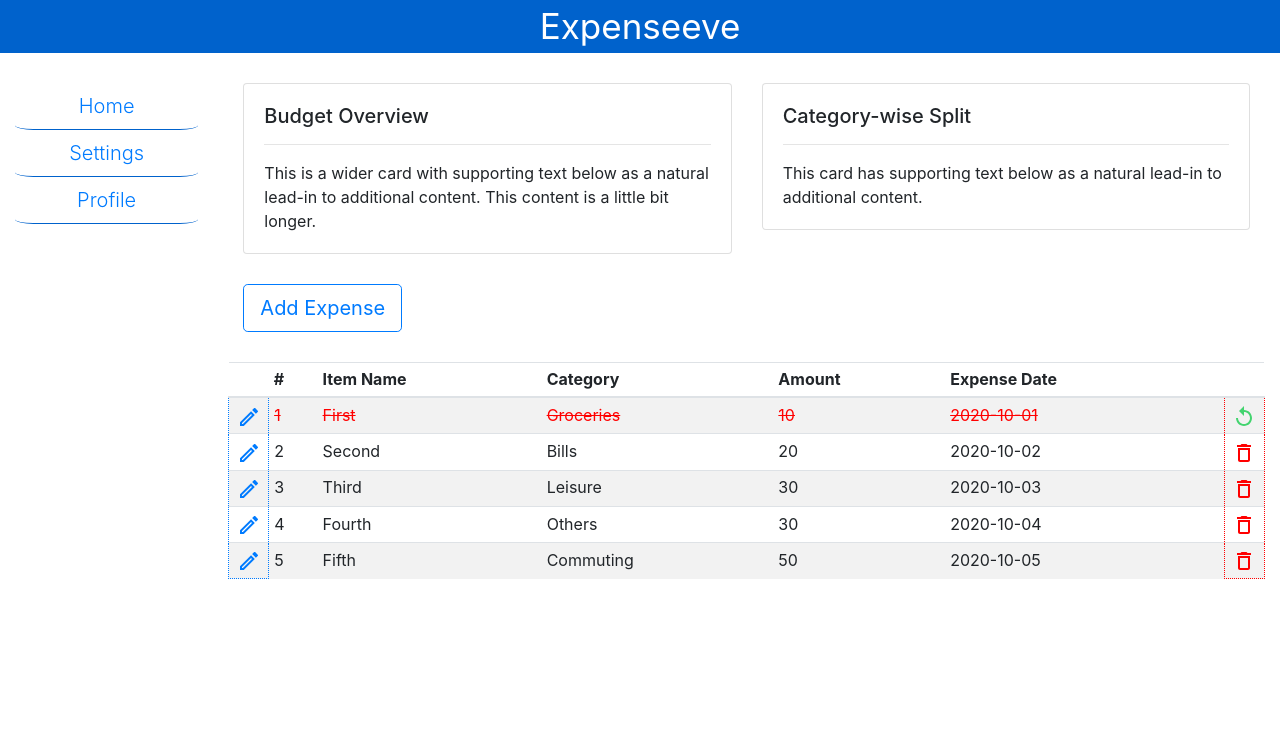
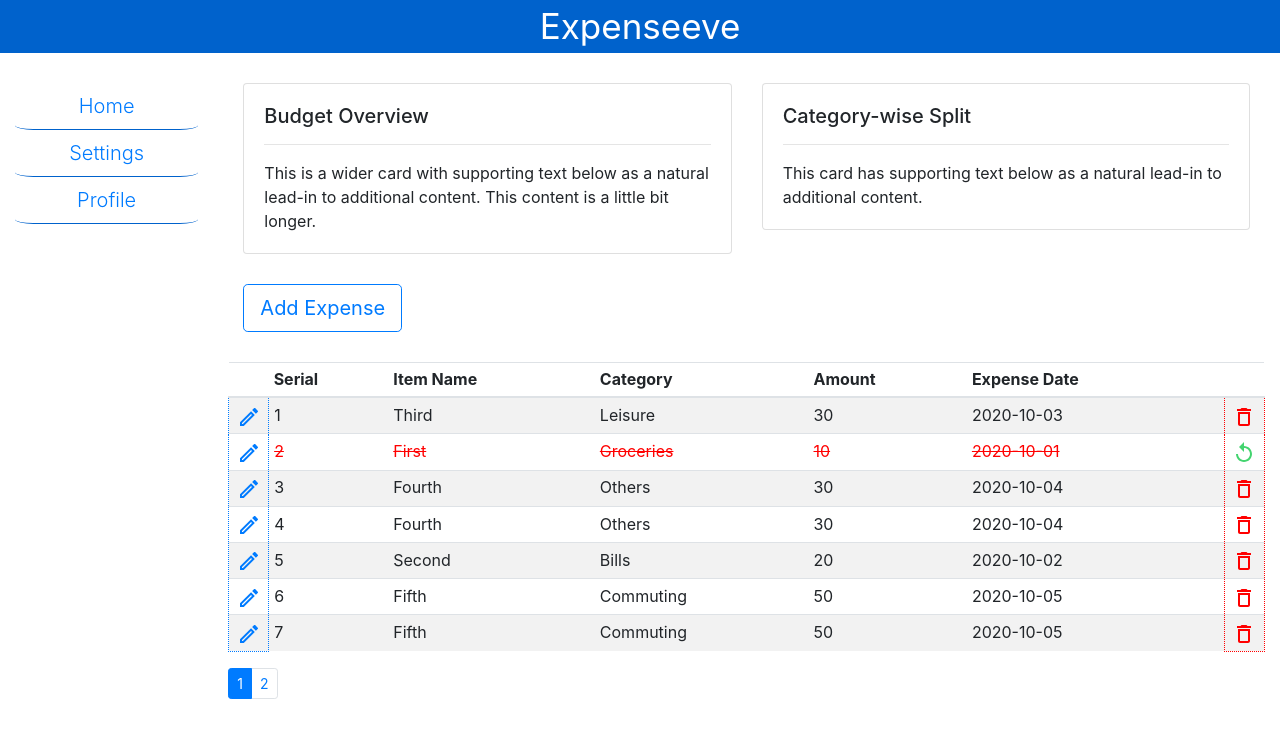
Before and after one commit to GiAdi/Expenseeve, a React (Create React App) app in the folder expenseeve_frontend/: page / in a window 1280 px wide. Shown: the top 738 px of the page. Built offline with nearby package versions, Linux system fonts and the light colour scheme.

Commit message:
Pagination added

```diff
--- a/expenseeve_frontend/src/components/Expenses.js
+++ b/expenseeve_frontend/src/components/Expenses.js
@@ -1,41 +1,61 @@
 import React from 'react';
 import '../styles/expenses.css';
 import { connect } from 'react-redux';
-import { Table } from 'react-bootstrap'
-import { deleteExpense, editExpense, toggleModal } from '../redux/actions'
-import AddExpense from './AddExpense';
+import { Table, Pagination } from 'react-bootstrap'
+import { deleteExpense, editExpense, toggleModal, handlePageClick } from '../redux/actions'
 import EditOutlinedIcon from '@material-ui/icons/EditOutlined';
 import DeleteOutlineIcon from '@material-ui/icons/DeleteOutline';
 import ReplayIcon from '@material-ui/icons/Replay';
 
 const Expenses = (props) => {
 
-    let expenseRows = props.expenses.map((el, index) => {
+    let itemsPerPage = 7;
+    let active = props.currentPage;
+    let expenses = props.expenses;
+    let totalRecords = expenses.length;
+    console.log(active)
+
+    // FOR PAGINATION
+    let totalPages = Math.ceil(totalRecords / itemsPerPage);
+    let items = [];
+    for (let number = 1; number <= totalPages; number++) {
+        items.push(
+            <Pagination.Item key={number} active={number === active} onClick={()=>props.handlePageClick(number)}>
+                {number}
+            </Pagination.Item>,
+        );
+    }
+
+    // FOR CURRENT PAGE
+    let start = ((active-1)*itemsPerPage);
+    let end = start + itemsPerPage;
+    let expenseRows = [];
+    for (let i = start; i<end && i<totalRecords; i++) {
+        expenseRows.push(
+            <tr key={expenses[i].id} id={expenses[i].id} className={expenses[i].deleted === 'true' ? 'deletedRow' : ''}>
+                <td className="tableBtn edit" onClick={() => props.toggleModal(expenses[i])}>
+                    <EditOutlinedIcon />
+                </td>
+                <td>{i + 1}</td>
+                <td>{expenses[i].name}</td>
+                <td>{expenses[i].category}</td>
+                <td>{expenses[i].amount}</td>
+                <td>{expenses[i].date}</td>
+                <td className="tableBtn delete" onClick={() => props.deleteExpense(expenses[i].id)}>
+                    {expenses[i].deleted === 'true' ? <ReplayIcon style={{ color: '#3fd36cfa' }} /> : <DeleteOutlineIcon />}
+                </td>
+            </tr>
+        )
+    }
+
+
     return (
         <React.Fragment>
-                <tr key={el.id} id={el.id} className={el.deleted === 'true' ? 'deletedRow' : ''}>
-                    <td className="tableBtn edit" onClick={() => props.toggleModal(el)}>
-                        <EditOutlinedIcon />
-                    </td>
-                    <td>{index + 1}</td>
-                    <td>{el.name}</td>
-                    <td>{el.category}</td>
-                    <td>{el.amount}</td>
-                    <td>{el.date}</td>
-                    <td className="tableBtn delete" onClick={() => props.deleteExpense(el.id)}>
-                        {el.deleted === 'true' ? <ReplayIcon style={{ color: '#3fd36cfa' }} /> : <DeleteOutlineIcon />}
-                    </td>
-                </tr>
-            </React.Fragment>
-        )
-    })
-
-    return (
             <Table striped size="sm" >
                 <thead>
                     <tr key='headers'>
                         <th></th>
-                    <th>#</th>
+                        <th>Serial</th>
                         <th>Item Name</th>
                         <th>Category</th>
                         <th>Amount</th>
@@ -47,12 +67,15 @@ const Expenses = (props) => {
                     {expenseRows}
                 </tbody>
             </Table>
+            <Pagination size="sm">{items}</Pagination>
+        </React.Fragment>
     );
 }
 
 const mapStateToProps = state => {
     return {
-        expenses: state.expenses
+        expenses: state.expenses,
+        currentPage: state.currentPage
     }
 }
 
@@ -60,10 +83,9 @@ const mapDispatchToProps = dispatch => {
     return {
         deleteExpense: (id) => dispatch(deleteExpense(id)),
         editExpense: (id) => dispatch(editExpense(id)),
-        toggleModal: (el) => dispatch(toggleModal(el))
+        toggleModal: (el) => dispatch(toggleModal(el)),
+        handlePageClick: (number) => dispatch(handlePageClick(number))
     }
 }
 
-
-
 export default connect(mapStateToProps, mapDispatchToProps)(Expenses);
--- a/expenseeve_frontend/src/redux/actions.js
+++ b/expenseeve_frontend/src/redux/actions.js
@@ -39,3 +39,11 @@ export const handleChange = (change) => {
         data: change
     }
 }
+
+export const handlePageClick = (number) => {
+    console.log(number)
+    return {
+        type: 'handlePageClick',
+        data: number
+    }
+}
--- a/expenseeve_frontend/src/redux/reducer.js
+++ b/expenseeve_frontend/src/redux/reducer.js
@@ -2,16 +2,24 @@ const initialState = {
     currentTab: 'home',
     isModalOpen: false,
     expenses: [
+        { id: 3, name: 'Third', category: 'Leisure', amount: 30, date: '2020-10-03', deleted: 'false'},
         { id: 1, name: 'First', category: 'Groceries', amount: 10, date: '2020-10-01', deleted: 'true'},
+        { id: 4, name: 'Fourth', category: 'Others', amount: 30, date: '2020-10-04', deleted: 'false'},
+        { id: 7, name: 'Fourth', category: 'Others', amount: 30, date: '2020-10-04', deleted: 'false'},
         { id: 2, name: 'Second', category: 'Bills', amount: 20, date: '2020-10-02', deleted: 'false'},
-        { id: 3, name: 'Third', category: 'Leisure', amount: 30, date: '2020-10-03', deleted: 'false'},
-        { id: 4, name: 'Fourth', category: 'Others', amount: 30, date: '2020-10-04', deleted: 'false'},
-        { id: 5, name: 'Fifth', category: 'Commuting', amount: 50, date: '2020-10-05', deleted: 'false'}
+        { id: 5, name: 'Fifth', category: 'Commuting', amount: 50, date: '2020-10-05', deleted: 'false'},
+        { id: 8, name: 'Fifth', category: 'Commuting', amount: 50, date: '2020-10-05', deleted: 'false'},
+        { id: 6, name: 'Third', category: 'Leisure', amount: 30, date: '2020-10-03', deleted: 'false'},
+        { id: 11, name: 'Fifth', category: 'Commuting', amount: 50, date: '2020-10-05', deleted: 'false'},
+        { id: 9, name: 'Third', category: 'Leisure', amount: 30, date: '2020-10-03', deleted: 'false'},
+        { id: 10, name: 'Fourth', category: 'Others', amount: 30, date: '2020-10-04', deleted: 'false'},
     ],
-    modalValues: null
+    modalValues: null,
+    currentPage: 1
 }
 
 const reducer = (state=initialState, action) => {
+    console.log(action)
     switch(action.type) {
 
         case 'changeTab':
@@ -33,6 +41,10 @@ const reducer = (state=initialState, action) => {
             modalValues[action.data.name] = action.data.value;
             return {...state, modalValues}
 
+        case 'handlePageClick':
+            console.log(action)
+            return {...state, currentPage: action.data}
+
         // case 'addExpense':
             // let expenses = [...state.expenses];
             // let deletedItem = expenses.find( el => el.id===action.data );
```
Also changed, not shown: expenseeve_frontend/src/styles/expenses.css (line endings or trailing spaces). Lines whose indentation alone changed are shown as unchanged.
